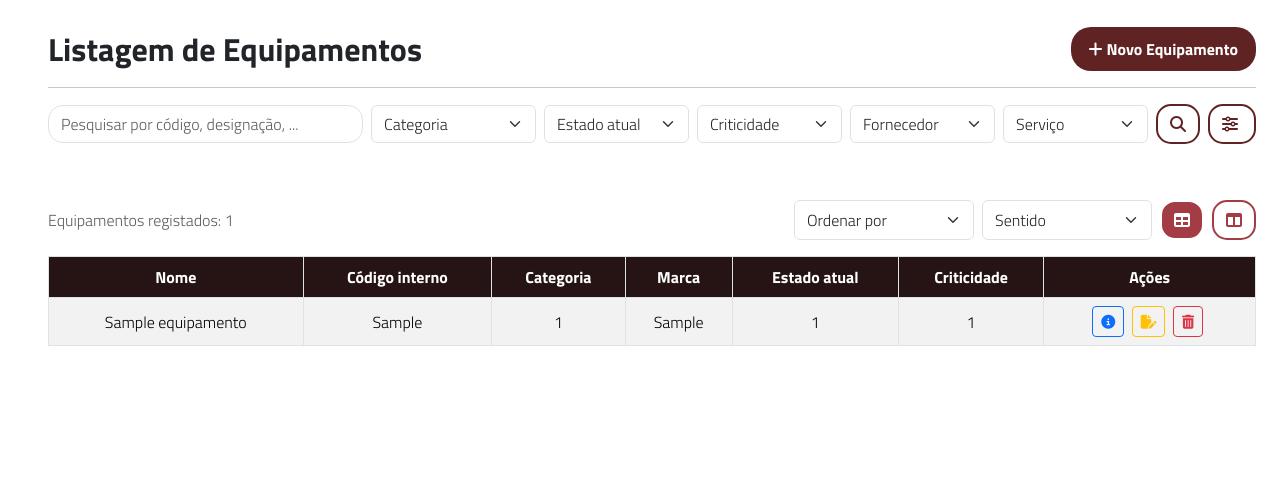
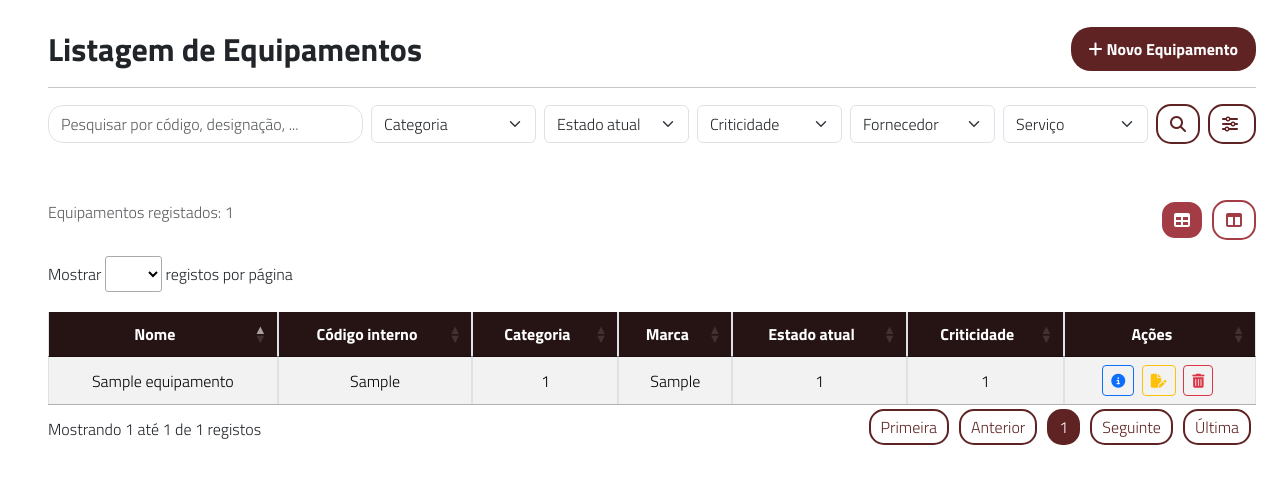
Before and after one commit to enia06/Projeto_SIBDAS, a PHP site: page /private/views/equipamentos/listar.php in a window 1280 px wide. Shown: the part 189-673 px from the top of the page. Run offline with PHP 8.4, Linux system fonts and the light colour scheme; the visitor is signed in with stand-in values (Sample User, id 1); tables that the repository leaves empty or names only in its code hold one stand-in row (values such as "Sample post").

Commit message:
Conclusão da listagem de equipamentos com integração da base de dados e DataTables

```diff
--- a/assets/css/1241327.css
+++ b/assets/css/1241327.css
@@ -1086,3 +1086,44 @@ body {
     padding-bottom: 0.5rem;
     border-bottom: 2px solid #ebcece;
 }
+
+/* DataTables - Listagem Equipamentos */
+/* Espaço abaixo do "Mostrar X registos por página" */
+#tabela-equipamentos_wrapper .dt-layout-row:first-child,
+#tabela-equipamentos_wrapper .dt-length,
+#tabela-equipamentos_wrapper .dataTables_length {
+    margin-bottom: 20px !important;
+}
+
+#tabela-equipamentos_wrapper .dt-paging button,
+#tabela-equipamentos_wrapper .dt-paging .dt-paging-button,
+#tabela-equipamentos_wrapper .dataTables_paginate .paginate_button {
+    background: white !important;
+    color: #602323 !important;
+    border: 2px solid #602323 !important;
+    border-radius: 15px !important;
+    padding: 4px 10px !important;
+    margin: 0 5px !important;
+}
+
+/* Hover dos botões */
+#tabela-equipamentos_wrapper .dt-paging button:hover,
+#tabela-equipamentos_wrapper .dt-paging .dt-paging-button:hover,
+#tabela-equipamentos_wrapper .dataTables_paginate .paginate_button:hover {
+    background: #a33c44 !important;
+    color: white !important;
+    border-color: #a33c44 !important;
+}
+
+/* Botão da página atual */
+#tabela-equipamentos_wrapper .dt-paging button.current,
+#tabela-equipamentos_wrapper .dt-paging .dt-paging-button.current,
+#tabela-equipamentos_wrapper .dataTables_paginate .paginate_button.current {
+    background: #602323 !important;
+    color: white !important;
+    border: 2px solid #602323 !important;
+}
+
+.table-responsive {
+    margin-bottom: 50px !important;
+}
--- a/private/includes/header.php
+++ b/private/includes/header.php
@@ -8,6 +8,9 @@ require_once __DIR__ . '/../../config/config.php';
     <meta charset="UTF-8">
     <meta name="viewport" content="width=device-width, initial-scale=1.0">
     <title><?php echo APP_NAME; ?></title>
+
+    <!-- DataTables -->
+    <link rel="stylesheet" href="<?= BASE_URL ?>/assets/datatables.min.css">
 
     <!-- Bootstrap CSS & custom CSS -->
     <link rel="stylesheet" href="/sibdas/1241327/Projeto_SIBDAS_/assets/css/bootstrap.min.css">
@@ -24,6 +27,12 @@ require_once __DIR__ . '/../../config/config.php';
     <!-- Fontawesome  -->
     <link rel="stylesheet" href="/sibdas/1241327/Projeto_SIBDAS_/assets/fontawesome/all.min.css">
 
+    <!-- jQuery -->
+    <script src="<?= BASE_URL ?>/assets/jquery-3.6.0.min.js"></script>
+
+    <!-- DataTables -->
+    <script src="<?= BASE_URL ?>/assets/datatables.min.js"></script>
+
 </head>
 
 <body class="<?php echo $body_class ?? ''; ?>">
--- a/private/views/equipamentos/listar.php
+++ b/private/views/equipamentos/listar.php
@@ -60,7 +60,7 @@ $ligacao = null;
 
                     <!-- Pesquisa -->
                     <div class="flex-grow-1">
-                        <input type="text" class="form-control" placeholder="Pesquisar por código, designação, ...">
+                        <input type="text" id="pesquisa-equipamentos" class="form-control" placeholder="Pesquisar por código, designação, ...">
                     </div>
 
                     <!-- Filtros rápidos -->
@@ -196,27 +196,9 @@ $ligacao = null;
                         <?php if (count($equipamentos) == 0) : ?>
                             <p class="text-muted">Não existem equipamentos registados.</p>
                         <?php else : ?>
-
-                            <p class="text-muted mb-0">Equipamentos registados: <?= count($equipamentos) ?></p>
+                            <p class="text-muted equipamentos-total">Equipamentos registados: <?= count($equipamentos) ?></p>
 
                     <div class="d-flex gap-2">
-                        <select class="form-select" style="width: 180px;">
-                            <option value="" selected disabled>Ordenar por</option>
-                            <option>Nome</option>
-                            <option>Código interno</option>
-                            <option>Categoria</option>
-                            <option>Marca</option>
-                            <option>Estado atual</option>
-                            <option>Criticidade</option>
-                        </select>
-
-                        <select class="form-select" style="width: 170px;">
-                            <option value="" selected disabled>Sentido</option>
-                            <option value="crescente">Crescente ↑</option>
-                            <option value="decrescente">Decrescente ↓</option>
-                            <option value="alfabetica">Alfabética A → Z</option>
-                            <option value="alfabetica_invertida">Alfabética Z → A</option>
-                        </select>
 
                         <button id="btnResumo" class="btn admin-btn-view active" title="Vista resumo">
                             <i class="fa-solid fa-table"></i>
@@ -230,7 +212,7 @@ $ligacao = null;
 
                 <div id="vistaResumo">
                     <div class="table-responsive">
-                        <table class="table table-bordered table-striped align-middle">
+                        <table id="tabela-equipamentos" class="table table-bordered table-striped align-middle">
                             <thead class="table-header">
                                 <tr>
                                     <th class="text-center">Nome</th>
@@ -274,25 +256,27 @@ $ligacao = null;
 
                 <div id="vistaDetalhe" class="d-none mb-5">
                     <div class="row g-3">
+                        <?php foreach ($equipamentos as $equipamento) : ?>
                             <div class="col-lg-4">
                                 <div class="card admin-card shadow rounded h-100">
                                     <div class="card-body">
                                         <h5 class="detail-section-title mb-3">
-                                        <i class="fa-solid fa-laptop-medical me-2"></i>[Nome do equipamento]
+                                            <i class="fa-solid fa-laptop-medical me-2"></i>
+                                            <?= $equipamento->nome ?>
                                         </h5>
-                                    <p><strong>Código interno:</strong> [Código interno]</p>
-                                    <p><strong>Número de série:</strong> [Número de série]</p>
-                                    <p><strong>Categoria:</strong> [Categoria]</p>
-                                    <p><strong>Tipo de entrada:</strong> [Tipo de entrada]</p>
-                                    <p><strong>Marca:</strong> [Marca]</p>
-                                    <p><strong>Modelo:</strong> [Modelo]</p>
-                                    <p><strong>Estado atual:</strong> <span class="status-dot status-active"></span>Ativo</p>
-                                    <p><strong>Criticidade:</strong> <span class="status-dot status-critical"></span>Alta</p>
-                                    <p><strong>Fornecedor:</strong> [Fornecedor]</p>
-                                    <p><strong>Serviço:</strong> [Serviço]</p>
+
+                                        <p><strong>Código interno:</strong> <?= $equipamento->codigo_interno ?></p>
+                                        <p><strong>Número de série:</strong> <?= $equipamento->numero_serie ?></p>
+                                        <p><strong>Categoria:</strong> <?= $equipamento->id_categoria ?></p>
+                                        <p><strong>Tipo de entrada:</strong> <?= $equipamento->id_tipo_entrada ?></p>
+                                        <p><strong>Marca:</strong> <?= $equipamento->marca ?></p>
+                                        <p><strong>Modelo:</strong> <?= $equipamento->modelo ?></p>
+                                        <p><strong>Estado atual:</strong> <?= $equipamento->id_estado ?></p>
+                                        <p><strong>Criticidade:</strong> <?= $equipamento->id_criticidade ?></p>
                                     </div>
                                 </div>
                             </div>
+                        <?php endforeach; ?>
                     </div>
                 </div>
             </main>
@@ -301,4 +285,45 @@ $ligacao = null;
 
     <script src="../../../assets/js/1241327.js"></script>
 
+    <script>
+    $(document).ready(function () {
+
+    let tabela = $('#tabela-equipamentos').DataTable({
+        dom: 'lrtip',
+        pageLength: 5,
+        pagingType: "full_numbers",
+
+        language: {
+            decimal: "",
+            emptyTable: "Sem dados disponíveis na tabela.",
+            info: "Mostrando _START_ até _END_ de _TOTAL_ registos",
+            infoEmpty: "Mostrando 0 até 0 de 0 registos",
+            infoFiltered: "(Filtrando _MAX_ total de registos)",
+            infoPostFix: "",
+            thousands: ",",
+            lengthMenu: "Mostrar _MENU_ registos por página",
+            loadingRecords: "Carregando...",
+            processing: "Processando...",
+            search: "Pesquisar:",
+            zeroRecords: "Nenhum registo encontrado.",
+            paginate: {
+                first: "Primeira",
+                last: "Última",
+                next: "Seguinte",
+                previous: "Anterior"
+            },
+            aria: {
+                sortAscending: ": ativar para classificar a coluna em ordem crescente.",
+                sortDescending: ": ativar para classificar a coluna em ordem decrescente."
+            }
+        }
+    });
+
+    $('#pesquisa-equipamentos').on('keyup', function () {
+        tabela.search($(this).val()).draw();
+    });
+
+    });
+    </script>
+
 <?php include '../../includes/footer.php'; ?>
```
Lines whose indentation alone changed are shown as unchanged.
